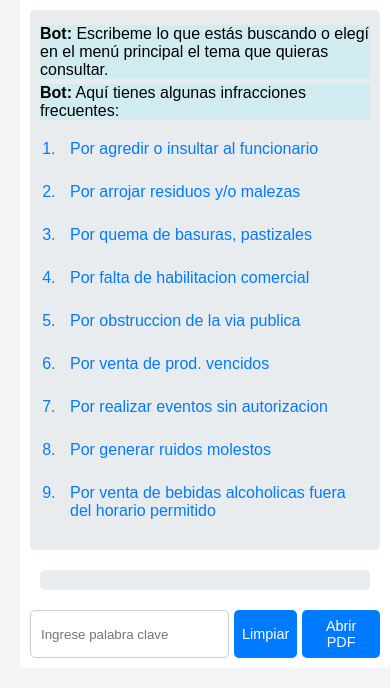
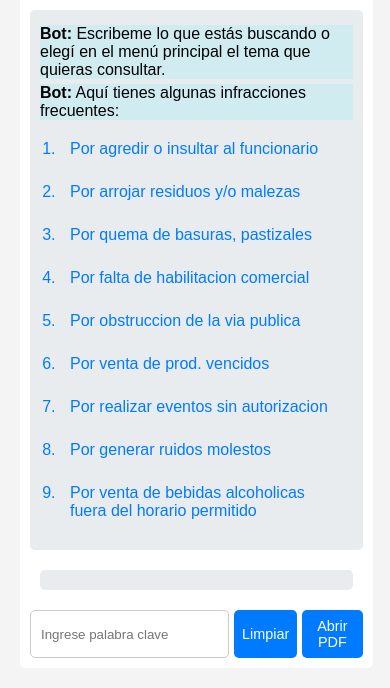
Before and after one commit to ClaudioDelgado85/Chat1010Web, a plain HTML site: page index.html in a window 390 px wide. Shown: the part 158-846 px from the top of the page. Drawn offline with Linux system fonts and the light colour scheme.

Commit message:
Update styles.css

```diff
--- a/styles.css
+++ b/styles.css
@@ -103,7 +103,7 @@ button:hover {
 /* Media Queries para Responsividad */
 @media (max-width: 600px) {
     .chatbot-container {
-        max-width: 100%; /* El contenedor ocupa todo el ancho en pantallas pequeñas */
+        max-width: 95%; /* El contenedor ocupa todo el ancho en pantallas pequeñas */
         padding: 10px; /* Relleno adicional en pantallas pequeñas */
         box-shadow: none; /* Sin sombra en pantallas pequeñas */
         border-radius: 5px; /* Bordes más suaves en pantallas pequeñas */
```
